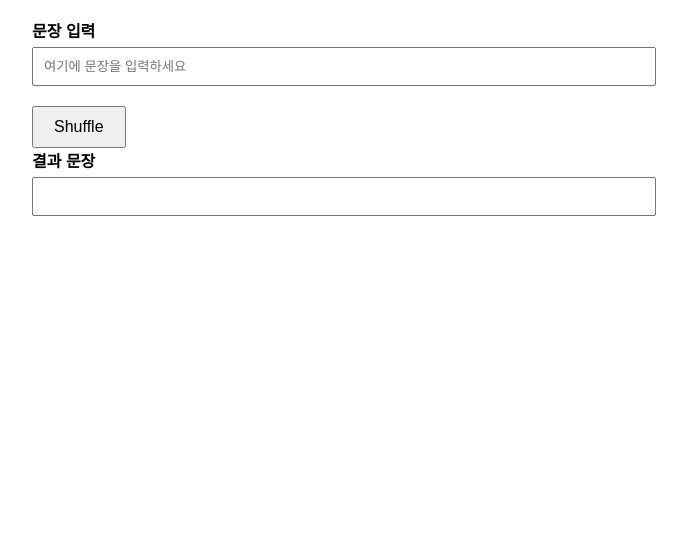
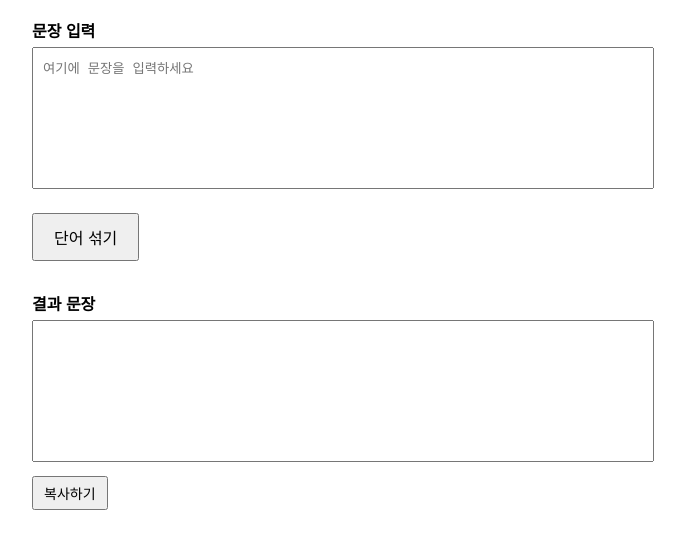
Before and after one commit to andyjkha/jkhadb1, a plain HTML site: page index.html in a window 1280 px wide. Shown: the part 89-638 px from the top of the page, without its empty margins (308-995 px from the left). Drawn offline with Linux system fonts and the light colour scheme.

Commit message:
index1.html

```diff
--- a/index.html
+++ b/index.html
@@ -7,6 +7,7 @@
     <style>
         body {
             font-family: Arial, sans-serif;
+            background-color: white; /* 배경 색상을 하얀색으로 설정 */
             margin: 40px;
         }
         .container {
@@ -31,34 +32,61 @@
             font-size: 12px;
             color: grey;
         }
+        /* 입력란과 출력란의 높이를 5줄로 조정 */
+        textarea {
+            width: 100%;
+            padding: 10px;
+            height: 120px; /* 5줄이 보이도록 설정 */
+            resize: none; /* 크기 조정 방지 */
+        }
+        #copyBtn {
+            padding: 5px 10px;
+            font-size: 14px;
+            cursor: pointer;
+            margin-top: 10px;
+        }
+        /* '단어 섞기' 버튼 아래로 3줄 공백 추가 */
+        .spacer {
+            margin-top: 30px;
+        }
     </style>
 </head>
 <body>
     <div class="container">
         <h1>문장 단어 섞기</h1>
 
+        <!-- 입력 필드 -->
         <div class="input-field">
             <label class="label" for="inputSentence">문장 입력</label>
-            <input type="text" id="inputSentence" style="width: 100%; padding: 10px;" placeholder="여기에 문장을 입력하세요">
+            <textarea id="inputSentence" placeholder="여기에 문장을 입력하세요"></textarea>
             <span id="inputWordCount" class="word-count"></span>
         </div>
 
-        <button id="shuffleBtn">Shuffle</button>
+        <!-- '단어 섞기' 버튼 -->
+        <button id="shuffleBtn">단어 섞기</button>
 
+        <!-- 3줄 공백 -->
+        <div class="spacer"></div>
+
+        <!-- 출력 필드 -->
         <div class="output-field">
             <label class="label" for="outputSentence">결과 문장</label>
-            <input type="text" id="outputSentence" style="width: 100%; padding: 10px;" readonly>
+            <textarea id="outputSentence" readonly></textarea>
             <span id="outputWordCount" class="word-count"></span>
+            <button id="copyBtn">복사하기</button> <!-- 복사 버튼 추가 -->
         </div>
     </div>
 
     <script>
+        // 입력 필드와 출력 필드, 버튼 요소들 가져오기
         const inputSentence = document.getElementById('inputSentence');
         const outputSentence = document.getElementById('outputSentence');
         const shuffleBtn = document.getElementById('shuffleBtn');
         const inputWordCount = document.getElementById('inputWordCount');
         const outputWordCount = document.getElementById('outputWordCount');
+        const copyBtn = document.getElementById('copyBtn');
 
+        // 단어 섞기 함수
         function shuffleWords(sentence) {
             const words = sentence.split(' ');
             for (let i = words.length - 1; i > 0; i--) {
@@ -68,17 +96,20 @@
             return words.join(' ');
         }
 
+        // 입력 필드에 문장이 입력될 때 단어 수 계산
         inputSentence.addEventListener('input', () => {
             const wordCount = inputSentence.value.trim().split(/\s+/).filter(word => word.length > 0).length;
             inputWordCount.textContent = `단어 수: ${wordCount}`;
         });
 
+        // '단어 섞기' 버튼 클릭 시 단어 섞기
         shuffleBtn.addEventListener('click', () => {
             const sentence = inputSentence.value.trim();
             if (sentence) {
                 const shuffledSentence = shuffleWords(sentence);
                 outputSentence.value = shuffledSentence;
 
+                // 출력 필드의 단어 수 표시
                 const outputWords = shuffledSentence.trim().split(/\s+/).filter(word => word.length > 0).length;
                 outputWordCount.textContent = `단어 수: ${outputWords}`;
             } else {
@@ -86,6 +117,13 @@
                 outputWordCount.textContent = '';
             }
         });
+
+        // 복사하기 버튼 클릭 시 출력 문장 복사
+        copyBtn.addEventListener('click', () => {
+            outputSentence.select();
+            document.execCommand('copy');
+            alert('결과 문장이 복사되었습니다!');
+        });
     </script>
 </body>
 </html>
```
